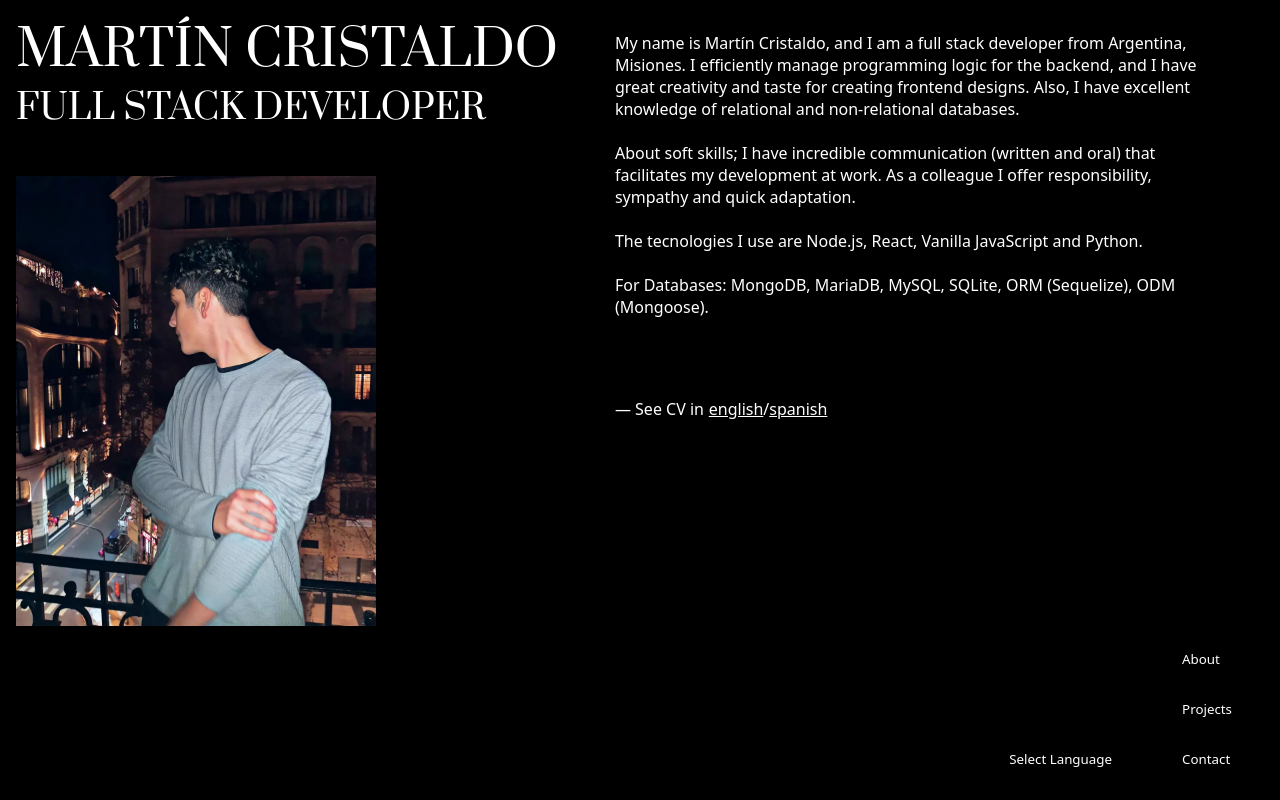
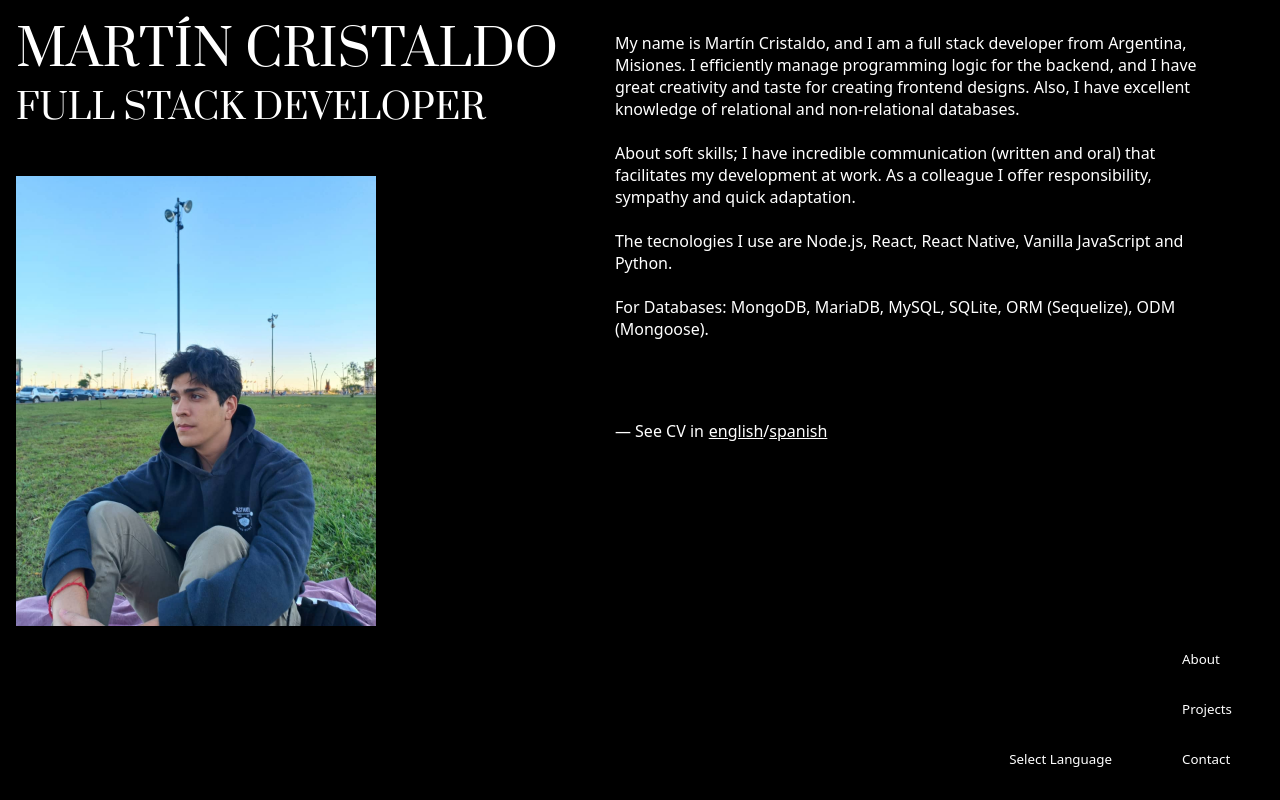
Before and after one commit to martinncdo/portfolio, a React (Vite) app: page / in a window 1280 px wide. Built offline with nearby package versions, Linux system fonts and the light colour scheme.

Commit message:
Modifico foto y añado tecnología

```diff
--- a/src/App.jsx
+++ b/src/App.jsx
@@ -81,7 +81,7 @@ function AboutMe({language}) {
              and quick adaptation.`}</p>
           <br />
           <p>
-            {language ? `Las tecnologías que uso son Node.js, React, Vanilla JavaScript y Python. ` : `The tecnologies I use are Node.js, React, Vanilla JavaScript and Python. `}
+            {language ? `Las tecnologías que uso son Node.js, React.js, React Native, Vanilla JavaScript y Python. ` : `The tecnologies I use are Node.js, React, React Native, Vanilla JavaScript and Python. `}
           </p>
           <br />
           <p>
@@ -93,7 +93,7 @@ function AboutMe({language}) {
     <motion.img
     initial={{ opacity: 0 }}
     animate={{ opacity: 1 }}
-    className="photo-id" src="assets\photo.webp" alt="" />
+    className="photo-id" src="assets\photo.jpg" alt="" />
     </div>
   )
 }
```
Also changed, not shown: public/assets/photo.jpg (added), public/assets/photo.webp (deleted).
